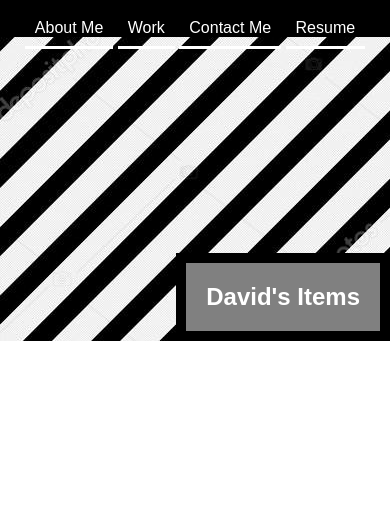
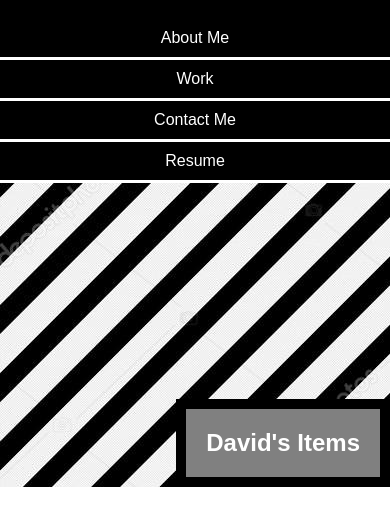
Before and after one commit to DNA555/DNA-H2, a plain HTML site: page index.html in a window 390 px wide. Shown: the part 95-620 px from the top of the page. Drawn offline with Linux system fonts and the light colour scheme.

Commit message:
Made changes to style.css: gave nav flex property and added it to media query containing header and h1

```diff
--- a/css/style.css
+++ b/css/style.css
@@ -24,6 +24,18 @@ header h1 {
     border: solid;
 }
 
+header nav {
+    display: inherit;
+}
+
+header nav a {
+    padding: 10px 10px;
+    color: white;
+    text-align: center;
+    text-decoration: none;
+    border-bottom:solid;
+}
+
 figure {
     display: flex;
     height: 304px;
@@ -45,14 +57,7 @@ h2 {
 
 }
 
-header nav a {
 
-    padding: 10px 10px;
-    color: white;
-    text-align: center;
-    text-decoration: none;
-    border-bottom:solid;
-}
 
 main {
     display:flex;
@@ -60,11 +65,13 @@ main {
 }
 
 @media only screen and (max-width: 768px) {
-    header, h1{
+    header, h1, nav{
         flex-direction: column;
         width: 100%;
         justify-content: center;
         text-align: center;
+
     }
 
+
 }
```
